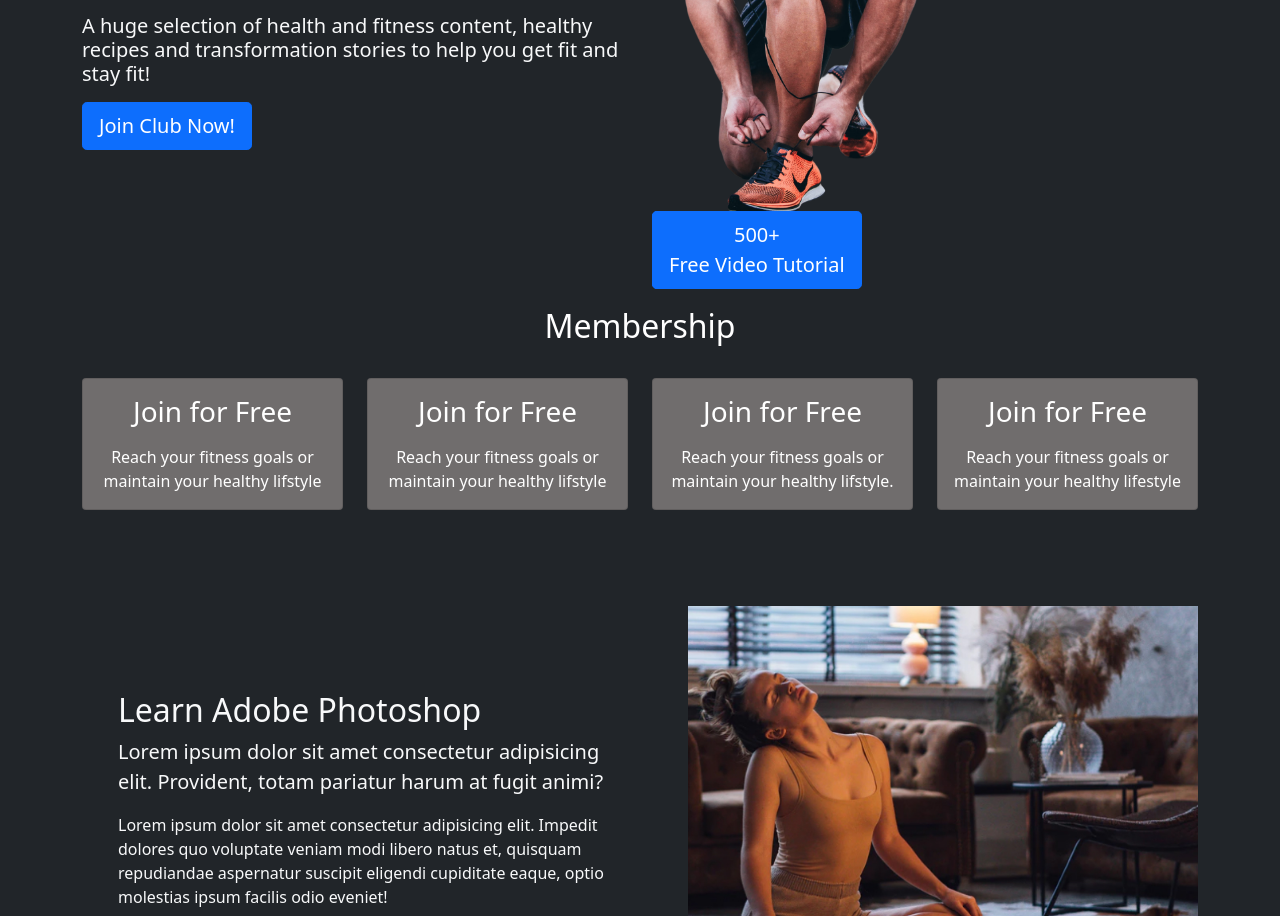
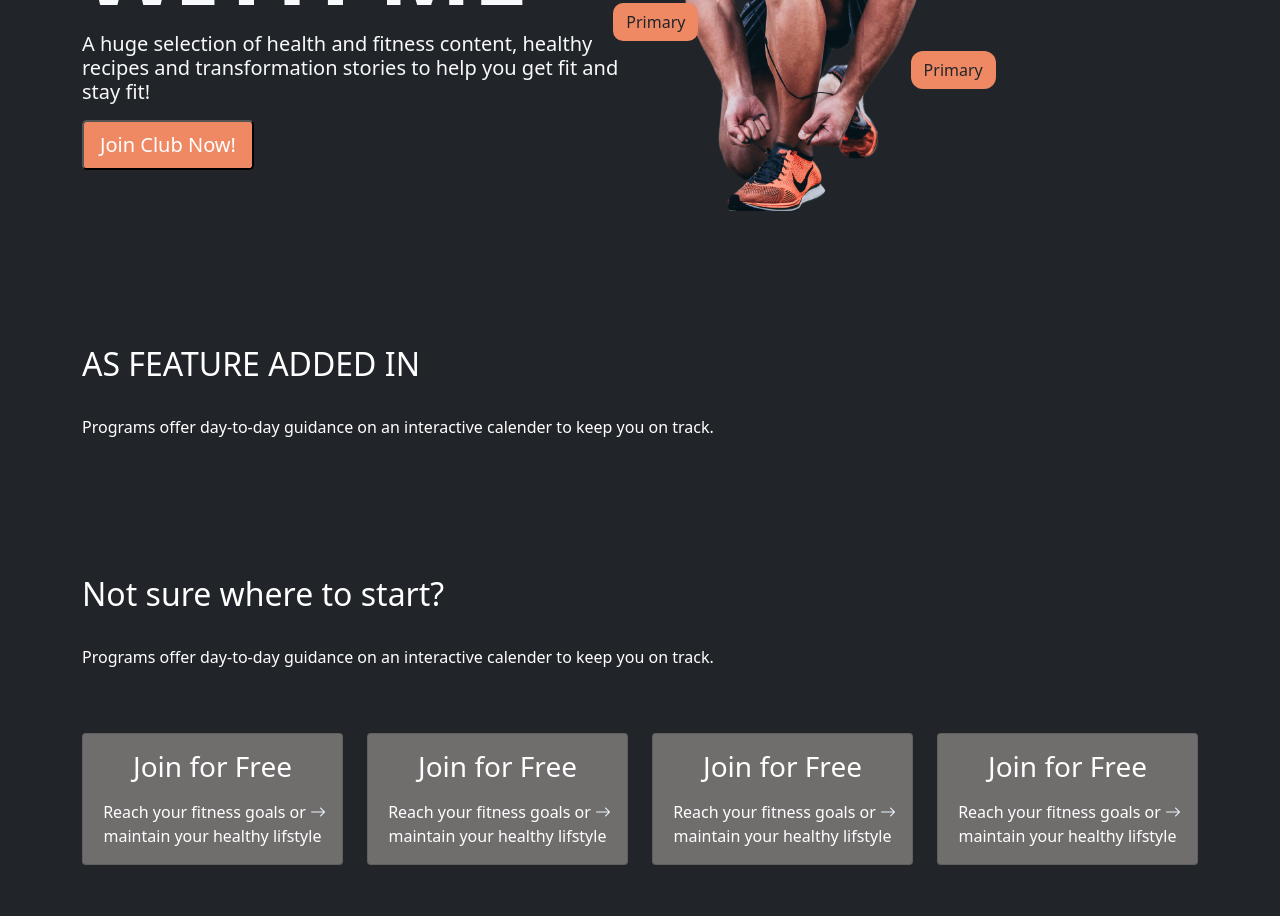
Before and after one commit to ikechukwuakuma316/Workout, a plain HTML site: page index.html in a window 1280 px wide. Shown: the part 310-1226 px from the top of the page. Drawn offline with nearby package versions, Linux system fonts and the light colour scheme.

Commit message:
fifth commit

```diff
--- a/index.html
+++ b/index.html
@@ -10,10 +10,11 @@
     <title>Workout</title>
 </head>
 <body>
-    <!-- Navbar -->
+
     <nav class="navbar  navbar-expand-xs  navbar-expand-lg bg-dark  navbar-dark py-3 fixed-top">
         <div class="container">
             <a href="#" class="navbar-brand">WORKOUT</a>
+
 
             <button class="navbar-toggler" type="button" data-bs-toggle="collapse" data-bs-target="#navmenu">
                 <span class="navbar-toggler-icon"></span>
@@ -40,27 +41,34 @@
                         <a href="#stores" class="nav-link">STORE<a>
                     </li>
                 </ul>
-             </navbar>
+            </navbar>
         </div>
     </nav>
+
+
+
 
     <!-- Showcase -->
     <section class="bg-dark text-light p-5 text-center text-sm-start">
         <div class="container">
             <div class="row align-items-center justify-content-between">
                 <div class="col-12 col-md-6">
-                    <h1 class="toptext">WORKOUT <br> WITH ME</span></h1>
+                    <h1 class="toptext ">WORKOUT <br> WITH ME</span></h1>
                     <h6 class="lead my-3">A huge selection of health and fitness content, healthy recipes and
                         transformation stories to help you get fit and stay fit!
                     </h6>
-                    <button class="btn btn-primary btn-lg" data-bs-toogle="modal" data-bs-target="#enroll">Join Club Now!</button>
+                    <button class="main-btn btn-lg" data-bs-toogle="modal" data-bs-target="#enroll">Join Club Now!</button>
                 </div>
                 <div class="col-12 col-md-6">
-                    <div class="position-relative w-100 mt-3">
-                        <img class="man img-fluid w-50 d-none d-sm-block" src="img/Man.png" alt="">
-                        <button class="btn btn-primary btn-lg first-button position-absolute " data-bs-toogle="modal" data-bs-target="#enroll">4,95 km</button>
-                        <button class="btn btn-primary btn-lg secondbutton position-absolute" data-bs-toogle="modal" data-bs-target="#enroll">350+ <br> Video Tutorial</button>
-                        <button class="btn btn-primary btn-lg thirdbutton position-absolute" data-bs-toogle="modal" data-bs-target="#enroll">500+ <br> Free Video Tutorial</button>
+                    <div class=" w-100 mt-3">
+                        <img class="man img-fluid w-50 d-none d-lg-block" src="img/Man.png" alt="">
+                        <button type="button" class=" first-button btn ">Primary</button>
+                        <button type="button" class=" second-button btn ">Primary</button>
+                        <button type="button" class=" third-button btn ">Primary</button>
+
+                        <!-- <button class="btn btn-primary btn-lg first-button position-absolute " data-bs-toogle="modal" data-bs-target="#enroll">4,95 km</button>
+                        <button class="btn btn-primary btn-lg second-button position-absolute" data-bs-toogle="modal" data-bs-target="#enroll">350+ <br> Video Tutorial</button>
+                        <button class="btn btn-primary btn-lg third-button position-absolute" data-bs-toogle="modal" data-bs-target="#enroll">500+ <br> Free Video Tutorial</button> -->
                     </div>
                 </div>
             </div>
@@ -69,15 +77,29 @@
 
     <section id="instructors" class="p-5 bg-dark">
         <div class="container">
-            <h2 class="text-center text-white">Membership</h2>
-            <hr>
+            <h2 class="text-left text-white">AS FEATURE ADDED IN</h2>
+            <br>
+            <p class="" style="color:white;">Programs offer day-to-day guidance on an interactive calender to keep you on track.</p>
+            <br>
+
+        </div>
+    </section>
+
+    <section id="instructors" class="p-5 bg-dark">
+        <div class="container">
+            <h2 class="text-left text-white">Not sure where to start?</h2>
+            <br>
+            <p class="" style="color:white;">Programs offer day-to-day guidance on an interactive calender to keep you on track.</p>
+            <br>
             <div class="row g-4">
                 <div class="col-12 col-md-6 col-lg-3">
                     <div class="card" style="background-color: #706d6d; color: white;">
                         <div class="card-body text-center">
                             <h3 class="card-title mb-3">Join for Free</h3>
-                            <p class="card-text">Reach your fitness goals or maintain your
-                                healthy lifstyle
+                            <p class="card-text">Reach your fitness goals or  <a href="#" class="card-arrow" style="text-decoration: none;">
+                                <i class="bi bi-arrow-right" style="color:aliceblue"></i>
+                            </a>
+                             maintain your  healthy lifstyle
                             </p>
                         </div>
                     </div>
@@ -86,8 +108,10 @@
                     <div class="card" style="background-color: #706d6d; color: white;">
                         <div class="card-body text-center">
                             <h3 class="card-title mb-3">Join for Free</h3>
-                            <p class="card-text">Reach your fitness goals or maintain your
-                                healthy lifstyle
+                            <p class="card-text">Reach your fitness goals or  <a href="#" class="card-arrow" style="text-decoration: none;">
+                                <i class="bi bi-arrow-right" style="color:aliceblue"></i>
+                            </a>
+                             maintain your  healthy lifstyle
                             </p>
                         </div>
                     </div>
@@ -96,8 +120,10 @@
                     <div class="card" style="background-color: #706d6d; color: white;">
                         <div class="card-body text-center">
                             <h3 class="card-title mb-3">Join for Free</h3>
-                            <p class="card-text">Reach your fitness goals or maintain your
-                                healthy lifstyle.
+                            <p class="card-text">Reach your fitness goals or  <a href="#" class="card-arrow" style="text-decoration: none;">
+                                <i class="bi bi-arrow-right" style="color:aliceblue"></i>
+                            </a>
+                             maintain your  healthy lifstyle
                             </p>
                         </div>
                     </div>
@@ -106,8 +132,11 @@
                     <div class="card" style="background-color: #706d6d; color: white;">
                         <div class="card-body text-center">
                             <h3 class="card-title mb-3">Join for Free</h3>
-                            <p class="card-text">Reach your fitness goals or maintain your
-                                healthy lifestyle </p>
+                            <p class="card-text">Reach your fitness goals or  <a href="#" class="card-arrow" style="text-decoration: none;">
+                                <i class="bi bi-arrow-right" style="color:aliceblue"></i>
+                            </a>
+                             maintain your  healthy lifstyle
+                            </p>
                         </div>
                     </div>
                 </div>
--- a/style.css
+++ b/style.css
@@ -4,8 +4,44 @@
     line-height: 100px;
 
 }
+@media (min-width: 1200px) {
+    .first-button {
+        position: relative;
+        background-color: #EF8964;
+        border-radius: 10px;
+        /* left: 35%;
+        bottom: 70%; */
+        transform: translate(15rem);
+        top: -25rem;
+    }
 
-.first-button {
+    .second-button {
+        position: relative;
+        background-color: #EF8964;
+        border-radius: 10px;
+        /* left: 35%;
+        bottom: 70%; */
+        transform: translate(-8rem);
+        top: -13rem;
+
+    }
+
+    .third-button {
+        position: relative;
+        background-color: #EF8964;
+        border-radius: 12px;
+        transform: translate(5rem);
+       top: -10rem !important;
+    }
+ }
+
+
+.main-btn{
     background-color: #EF8964;
-    border-radius: 12px;
+    color: white;
 }
+
+.card-arrow{
+    float: right;
+    left: 20px;
+}
```
